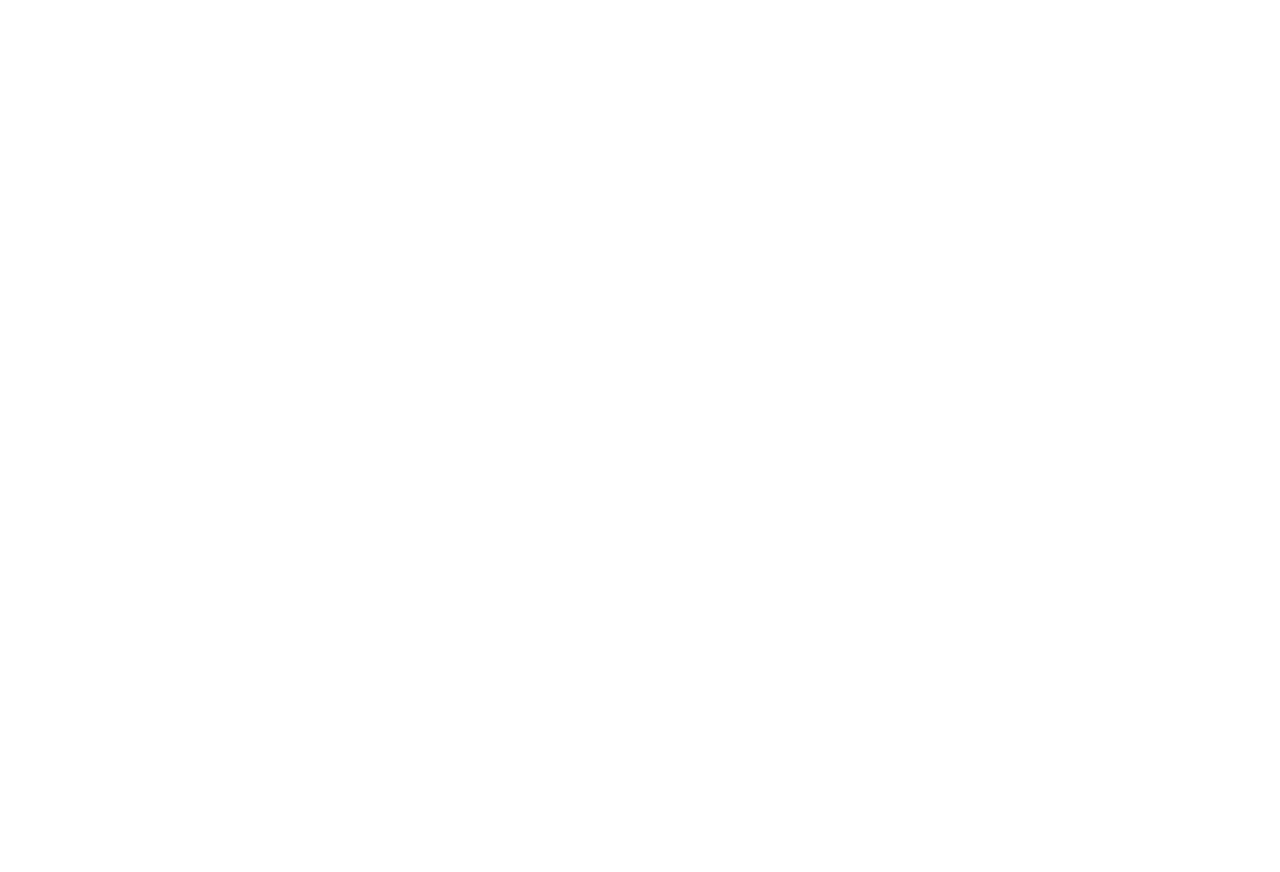
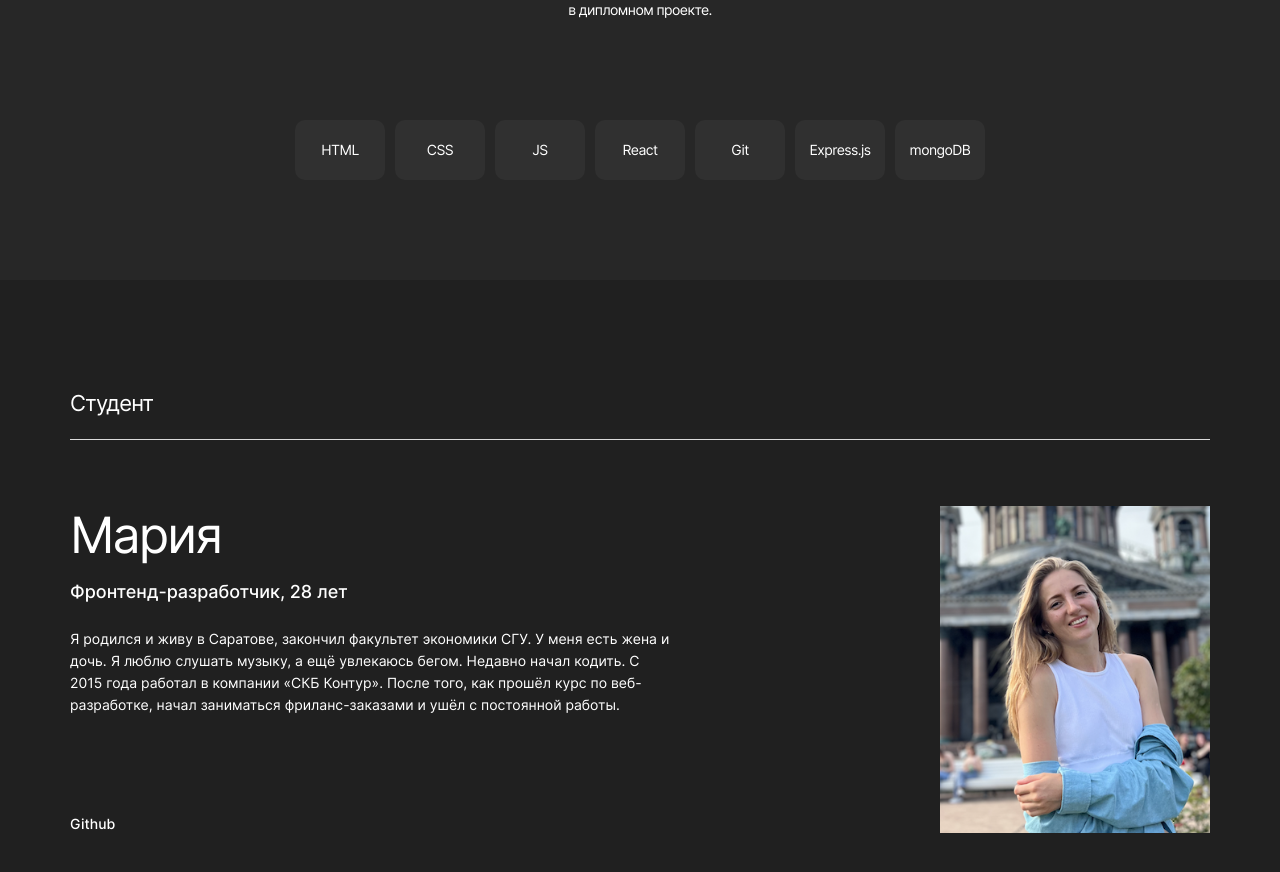
Before and after one commit to MariaRyumina/movies-explorer-frontend, a React (Create React App) app: page / in a window 1280 px wide. Shown: the part 1586-2458 px from the top of the page. Before the commit the page ends 1491 px from the top, so only its background shows below. Built offline with nearby package versions, Linux system fonts and the light colour scheme.

Commit message:
feat: главная страница

```diff
--- /dev/null
+++ b/src/components/AboutMe/AboutMe.js
@@ -0,0 +1,24 @@
+import React from 'react';
+import './aboutMe.css';
+import imgMe from '../../images/me.png';
+
+export default function AboutMe() {
+    return (
+        <section className="aboutMe">
+            <h2 className="aboutMe__title">Студент</h2>
+            <div className="aboutMe__me">
+                <div>
+                    <p className="aboutMe__name">Мария</p>
+                    <p className="aboutMe__about">Фронтенд-разработчик, 28 лет</p>
+                    <p className="aboutMe__description">Я родился и живу в Саратове, закончил факультет экономики СГУ.
+                        У меня есть жена и дочь. Я люблю слушать музыку, а ещё увлекаюсь бегом. Недавно начал кодить.
+                        С 2015 года работал в компании «СКБ Контур». После того, как прошёл курс по веб-разработке,
+                        начал заниматься фриланс-заказами и ушёл с постоянной работы.
+                    </p>
+                    <a href="#" target="_blank" className="aboutMe__github-link">Github</a>
+                </div>
+                <img src={imgMe} alt="аватар" className="aboutMe__avatar" />
+            </div>
+        </section>
+    )
+}
--- /dev/null
+++ b/src/components/AboutMe/aboutMe.css
@@ -0,0 +1,61 @@
+.aboutMe {
+    padding: 110px 70px 125px;
+    color: #fff;
+}
+
+.aboutMe__title {
+    margin: 0;
+    padding: 0 0 23px;
+    border-bottom: solid 1px #dadada;
+    font-size: 22px;
+    font-weight: 400;
+    line-height: normal;
+    letter-spacing: -0.88px;
+}
+
+.aboutMe__me {
+    margin: 66px 0 0;
+    display: flex;
+    justify-content: space-between;
+    align-items: center;
+}
+
+.aboutMe__name {
+    margin: 0;
+    font-size: 50px;
+    font-weight: 400;
+    line-height: 58px; /* 116% */
+    letter-spacing: -2px;
+}
+
+.aboutMe__about {
+    margin: 18px 0 0;
+    font-size: 18px;
+    font-style: normal;
+    font-weight: 500;
+    line-height: 20px; /* 111.111% */
+}
+
+.aboutMe__description {
+    margin: 26px 0 0;
+    font-size: 14px;
+    font-weight: 400;
+    line-height: 22px; /* 157.143% */
+    max-width: 600px;
+}
+
+.aboutMe__github-link {
+    display: block;
+    text-decoration: none;
+    margin: 99px 0 0;
+    color: #fff;
+    font-size: 14px;
+    font-weight: 500;
+    line-height: normal;
+}
+
+.aboutMe__avatar {
+    width: 270px;
+    height: 327px;
+    object-fit: cover;
+}
--- a/src/components/AboutProject/aboutProject.css
+++ b/src/components/AboutProject/aboutProject.css
@@ -9,6 +9,7 @@
     border-bottom: solid 1px #dadada;
     font-size: 22px;
     font-weight: 400;
+    line-height: normal;
     letter-spacing: -0.88px;
 }
 
--- a/src/components/Main/Main.js
+++ b/src/components/Main/Main.js
@@ -2,6 +2,7 @@
 import Promo from "../../components/Promo/Promo";
 import AboutProject from "../../components/AboutProject/AboutProject";
 import Techs from "../../components/Techs/Techs";
+import AboutMe from "../../components/AboutMe/AboutMe";
 
 export default function Main() {
     return (
@@ -9,6 +10,7 @@
             <Promo />
             <AboutProject />
             <Techs />
+            <AboutMe />
         </main>
     )
 }
--- a/src/components/Techs/Techs.js
+++ b/src/components/Techs/Techs.js
@@ -5,6 +5,17 @@
     return (
         <section className="techs">
             <h2 className="techs__title">Технологии</h2>
+            <p className="techs__subtitle">7 технологий</p>
+            <p className="techs__paragraph">На курсе веб-разработки мы освоили технологии, которые применили в дипломном проекте.</p>
+            <ul className="techs__list">
+                <li className="techs__list_item">HTML</li>
+                <li className="techs__list_item">CSS</li>
+                <li className="techs__list_item">JS</li>
+                <li className="techs__list_item">React</li>
+                <li className="techs__list_item">Git</li>
+                <li className="techs__list_item">Express.js</li>
+                <li className="techs__list_item">mongoDB</li>
+            </ul>
         </section>
     )
 }
--- a/src/components/Techs/techs.css
+++ b/src/components/Techs/techs.css
@@ -13,3 +13,47 @@
     line-height: normal;
     letter-spacing: -0.88px;
 }
+
+.techs__subtitle {
+    margin: 90px 0 0;
+    text-align: center;
+    font-size: 50px;
+    font-weight: 400;
+    line-height: 58px; /* 116% */
+    letter-spacing: -2px;
+}
+
+.techs__paragraph {
+    margin: 26px auto 0;
+    max-width: 460px;
+    text-align: center;
+    font-size: 14px;
+    font-weight: 400;
+    line-height: 20px; /* 142.857% */
+    letter-spacing: -0.56px;
+}
+
+.techs__list {
+    margin: 100px 0 0;
+    padding: 0;
+    list-style: none;
+    display: flex;
+    justify-content: center;
+    gap: 10px;
+}
+
+.techs__list_item {
+    display: flex;
+    width: 100%;
+    max-width: 90px;
+    min-height: 60px;
+    justify-content: center;
+    align-items: center;
+    background-color: #303030;
+    border-radius: 10px;
+    text-align: center;
+    font-size: 14px;
+    font-weight: 400;
+    line-height: normal;
+    letter-spacing: -0.56px;
+}
```
Also changed, not shown: src/images/me.png (added).
